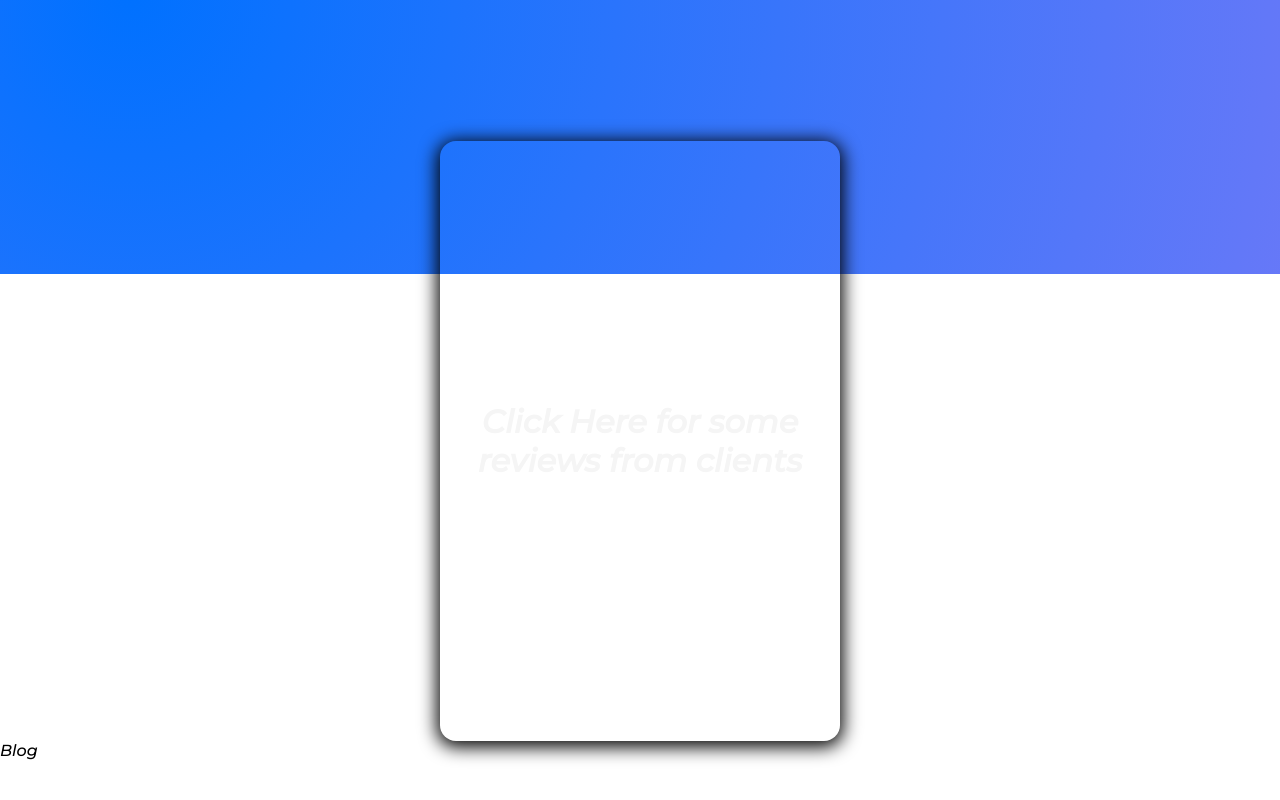
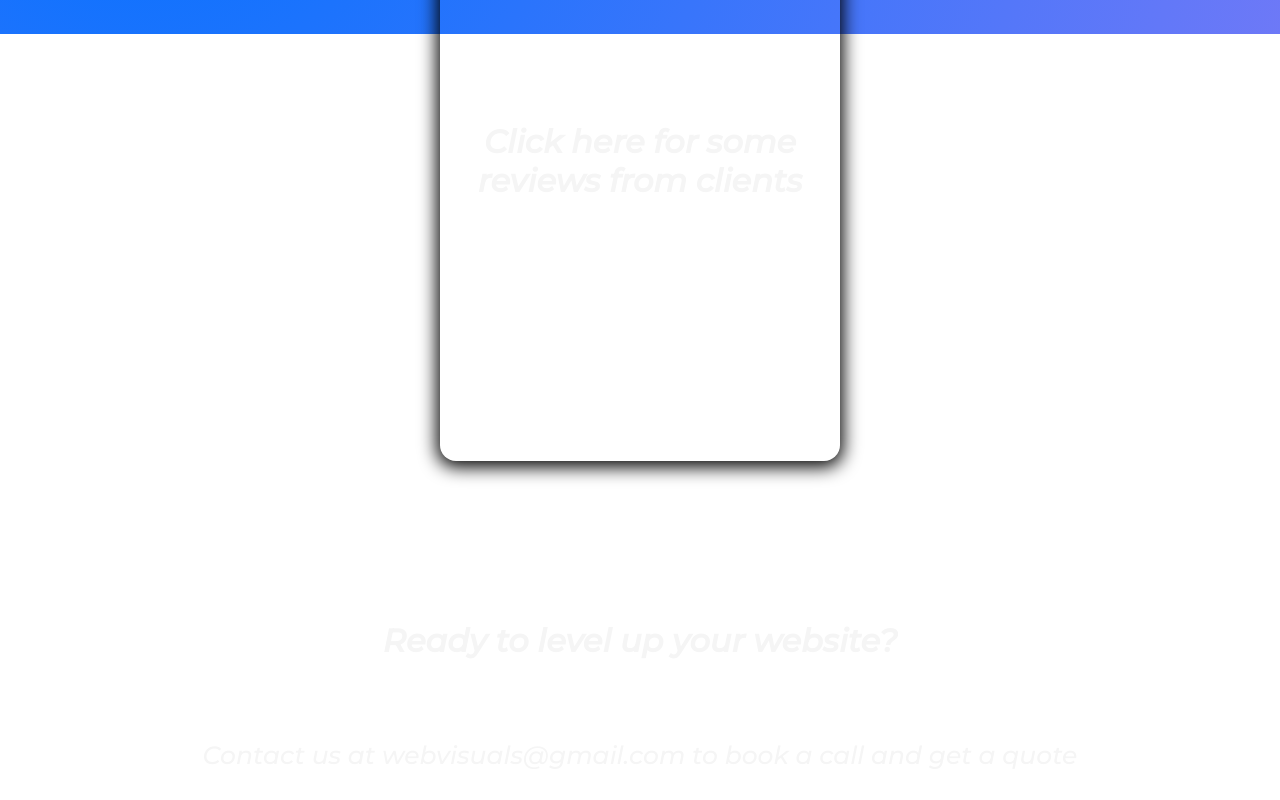
Before and after one commit to JosephCurtis1999/Business, a React (Create React App) app: page / in a window 1280 px wide. Shown: the part 2526-3326 px from the top of the page. Before the commit the page ends 3286 px from the top, so only its background shows below. Built offline with nearby package versions, Linux system fonts and the light colour scheme.

Commit message:
Added a contact section and footer, used the CSS box model to make the bottom line

```diff
--- a/src/App.css
+++ b/src/App.css
@@ -15,7 +15,7 @@ a {
 }
 
 .App {
-    height: 350vh;
+    height: 320vh;
     width: 100%;
     /* ff 3.6+ */
     background:-moz-radial-gradient(circle at 10% 90%, rgba(0, 113, 255, 1) 0%, rgba(238, 130, 238, 1) 100%);
--- a/src/components/services/services.css
+++ b/src/components/services/services.css
@@ -3,7 +3,7 @@
     text-align: center;
     font-size: 60px;
     margin-bottom: 5rem;
-    margin-top: 10rem;
+    margin-top: 5rem;
 }
 
 .webvisuals__services-headings h2, h3, h4{
--- a/src/components/testimonials/Testimonials.jsx
+++ b/src/components/testimonials/Testimonials.jsx
@@ -8,7 +8,7 @@ const Testimonials = () => {
         <div className='card'>
             <div className="card__inner">
                 <div className="card__face card__face--front">
-                    <h2>Click Here for some reviews from clients</h2>
+                    <h2>Click here for some reviews from clients</h2>
 
                 </div>
                 <div className="card__face card__face--back">
--- a/src/components/testimonials/testimonials.css
+++ b/src/components/testimonials/testimonials.css
@@ -9,7 +9,7 @@ body {
 }
 
 .card {
-    margin: 100px auto 0;
+    margin: -200px auto 0;
     width: 400px;
     height: 600px;
 }
--- a/src/containers/blog/Blog.jsx
+++ b/src/containers/blog/Blog.jsx
@@ -3,8 +3,19 @@ import './blog.css';
 
 const Blog = () => {
     return (
-        <div>
-            Blog
+        <div className='contact'>
+            <div className='contact__header'>
+                <h1>Ready to level up your website?</h1>
+            </div>
+            <div className='contact__content'>
+                <p>Contact us at webvisuals@gmail.com to book a call and
+                    get a quote
+                </p>
+            </div>
+            <div className='contact__footer'>
+                <p>© 2022 webvisuals ltd </p>
+            </div>
+
         </div>
     )
 }
--- a/src/containers/blog/blog.css
+++ b/src/containers/blog/blog.css
@@ -0,0 +1,26 @@
+.contact__header h1 {
+    color: whitesmoke;
+    width: 100%;
+    margin-top: 10rem;
+    margin-bottom: 5rem;
+    text-align: center;
+}
+
+.contact__content p {
+    color: whitesmoke;
+    font-size: 25px;
+    text-align: center;
+    margin-bottom: 5rem;
+}
+
+.contact__footer {
+    width: 80%;
+    border-top: 5px solid whitesmoke;
+    border-radius: 5px;
+    margin: auto;
+}
+
+.contact__footer p {
+    color: whitesmoke;
+    margin-top: 2rem;
+}
```
